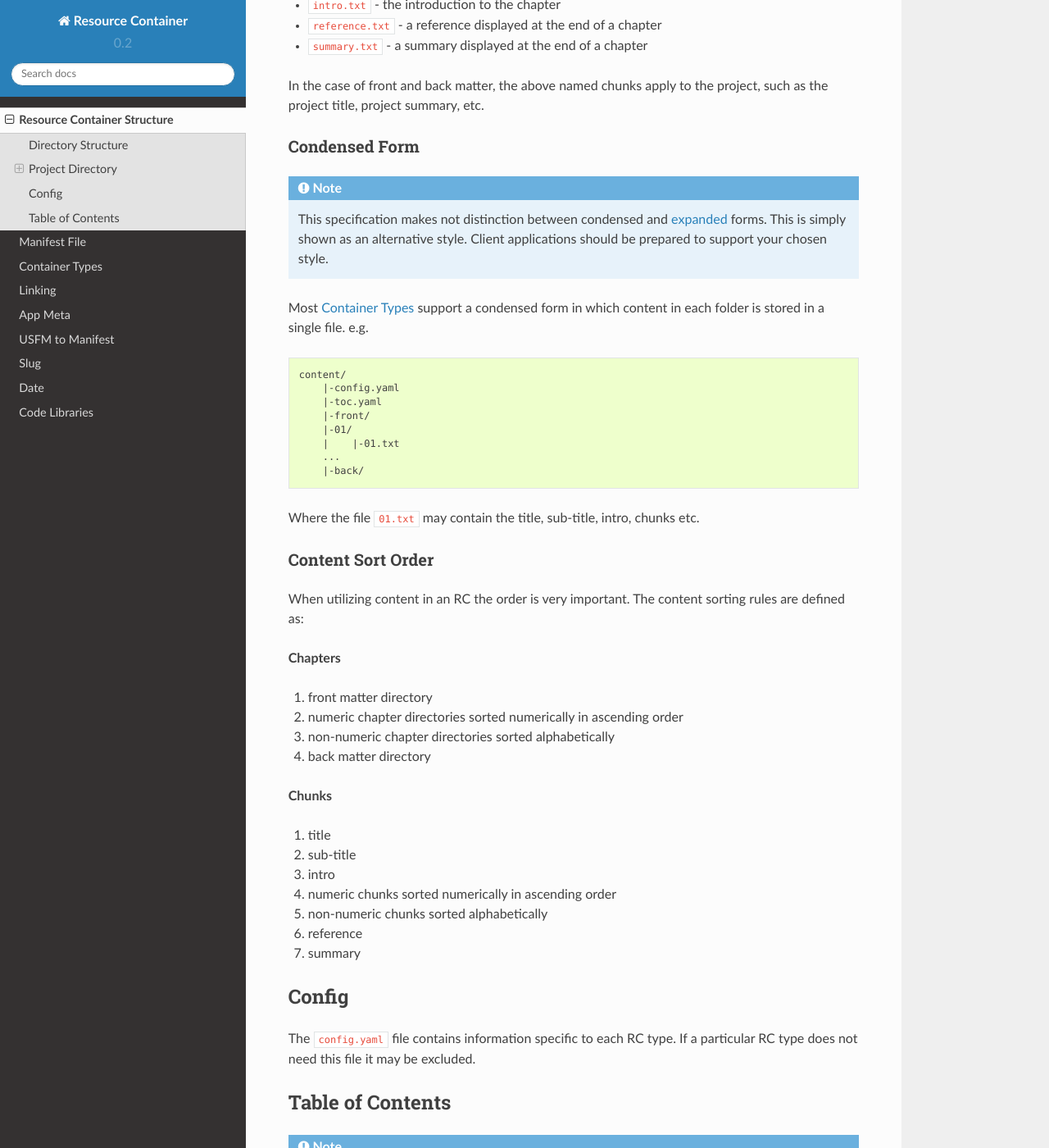
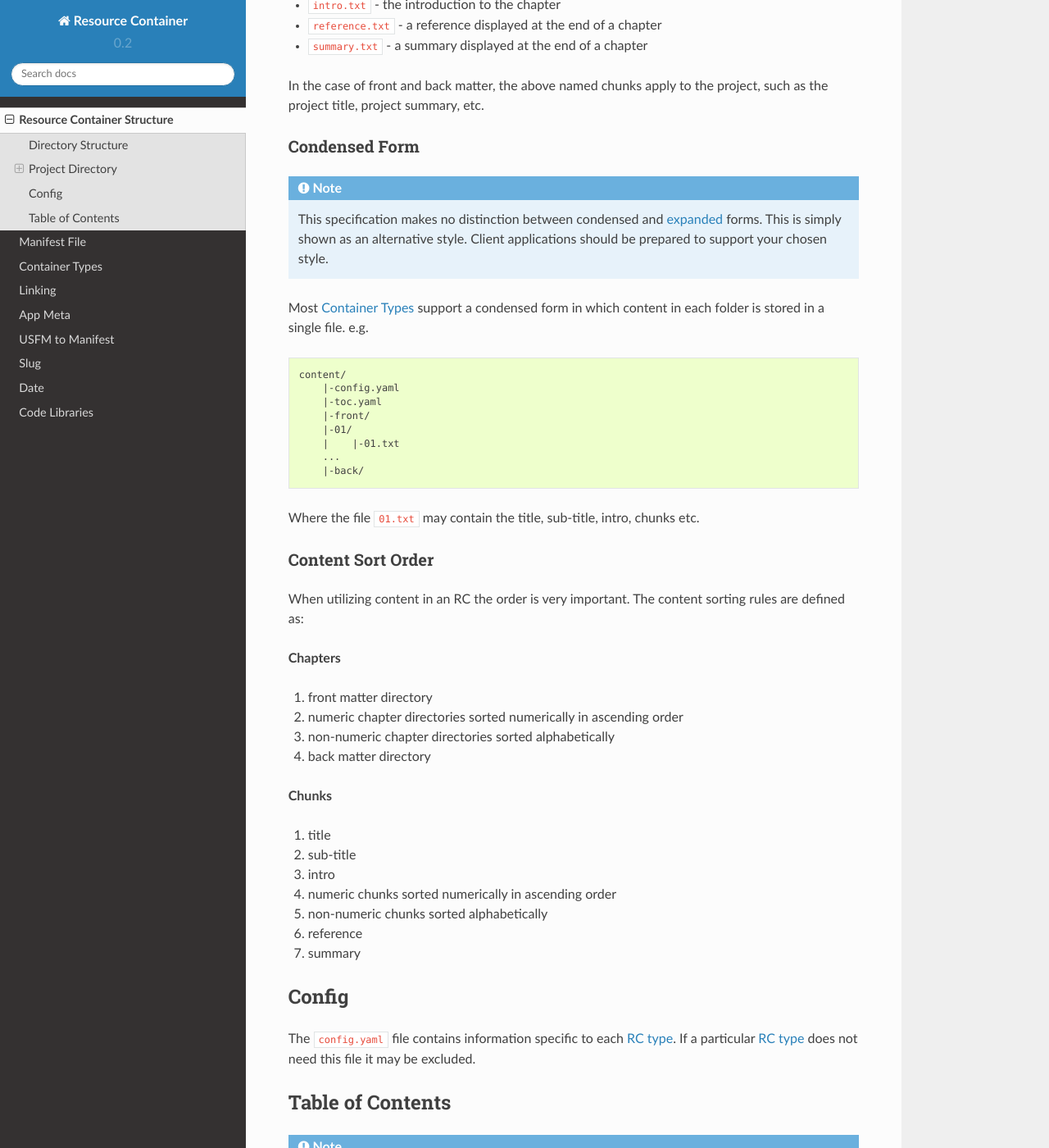
Before and after one commit to unfoldingWord-dev/Resource-Container, a Sphinx documentation site: the page built from docs/structure.rst, in a window 1280 px wide and 1400 px high, scrolled down 1813 px. Shown: the whole window at 82% size. Built offline with Sphinx 7.4.7 and the Read the Docs theme 2.0.0, drawn with Linux system fonts in a browser that asks for light colours.

Commit message:
fixed typo and added links

```diff
--- a/docs/structure.rst
+++ b/docs/structure.rst
@@ -87,7 +87,7 @@ In the case of front and back matter, the above named chunks apply to the projec
 Condensed Form
 ^^^^^^^^^^^^^^
 
-.. note:: This specification makes not distinction between condensed and :ref:`expanded <structure-content>` forms. This is simply shown as an
+.. note:: This specification makes no distinction between condensed and :ref:`expanded <structure-content>` forms. This is simply shown as an
     alternative style. Client applications should be prepared to support your chosen style.
 
 Most :ref:`types` support a condensed form in which content in each folder is stored
@@ -135,7 +135,7 @@ The content sorting rules are defined as:
 Config
 ------
 
-The ``config.yaml`` file contains information specific to each RC type. If a particular RC type does not need this file it may be excluded.
+The ``config.yaml`` file contains information specific to each :ref:`RC type <types>`. If a particular :ref:`RC type <types>` does not need this file it may be excluded.
 
 .. _structure-toc:
 Table of Contents
```
